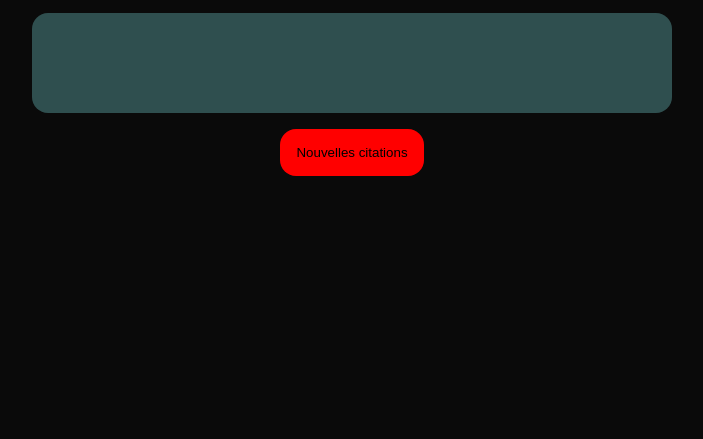
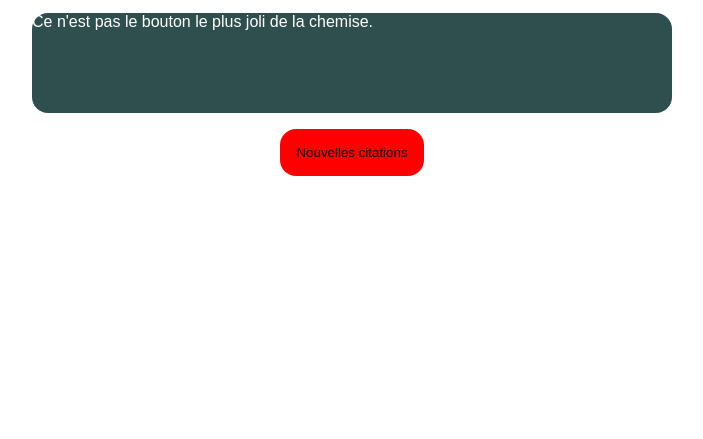
Before and after one commit to tanguymln/BestQuotes, a plain HTML site: page index.html in a window 1280 px wide. Shown: the part 361-800 px from the top of the page, without its empty margins (288-991 px from the left). Drawn offline with Linux system fonts and the light colour scheme.

Commit message:
bugfix/color-theme

```diff
--- a/index.html
+++ b/index.html
@@ -15,5 +15,6 @@
         <button id="new-quote-button">Nouvelles citations</button>
       </section>
     </main>
+    <script src="main.js"></script>
   </body>
 </html>
--- a/main.js
+++ b/main.js
@@ -122,6 +122,8 @@ document.addEventListener("DOMContentLoaded", () => {
   const checkColorTheme = () => {
     if (localStorage.getItem("dark-mode") === "true") {
       document.body.classList.add("dark");
+    } else {
+      document.body.classList.remove("dark");
     }
   };
 
```
